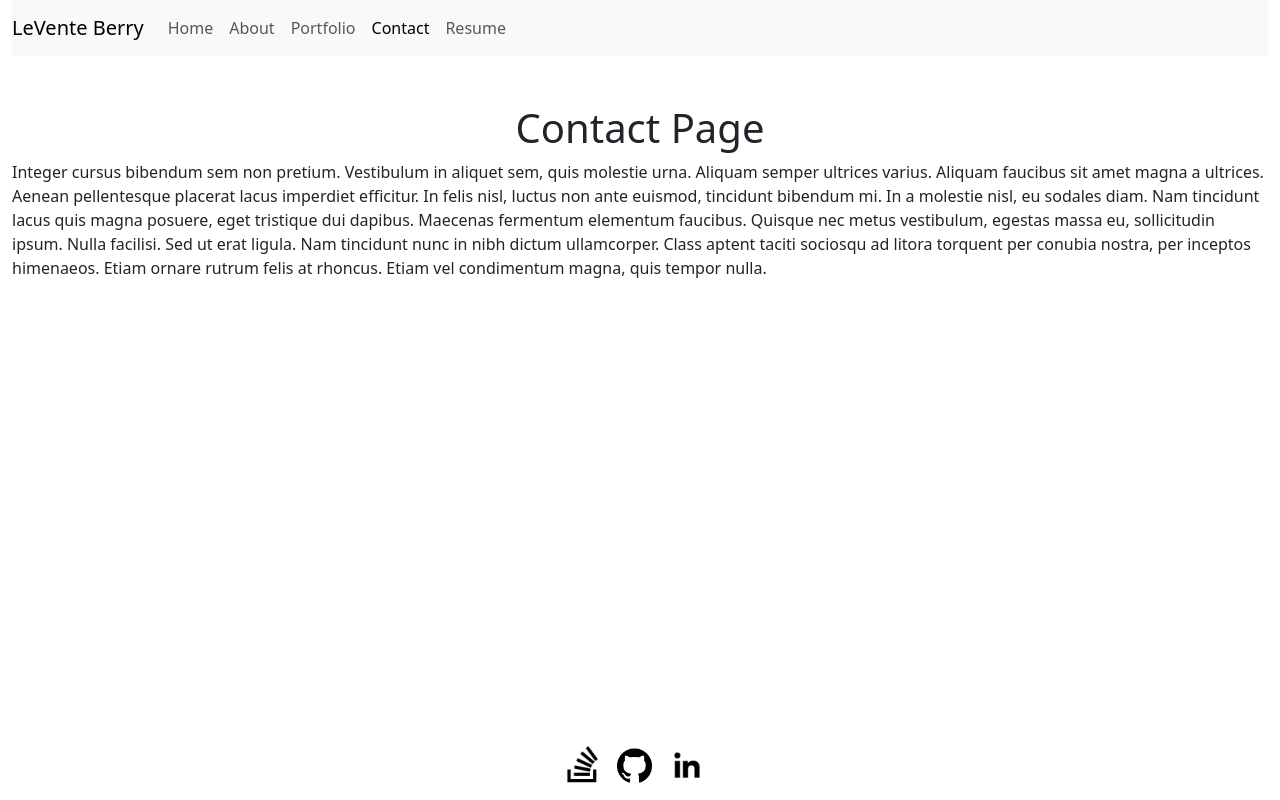
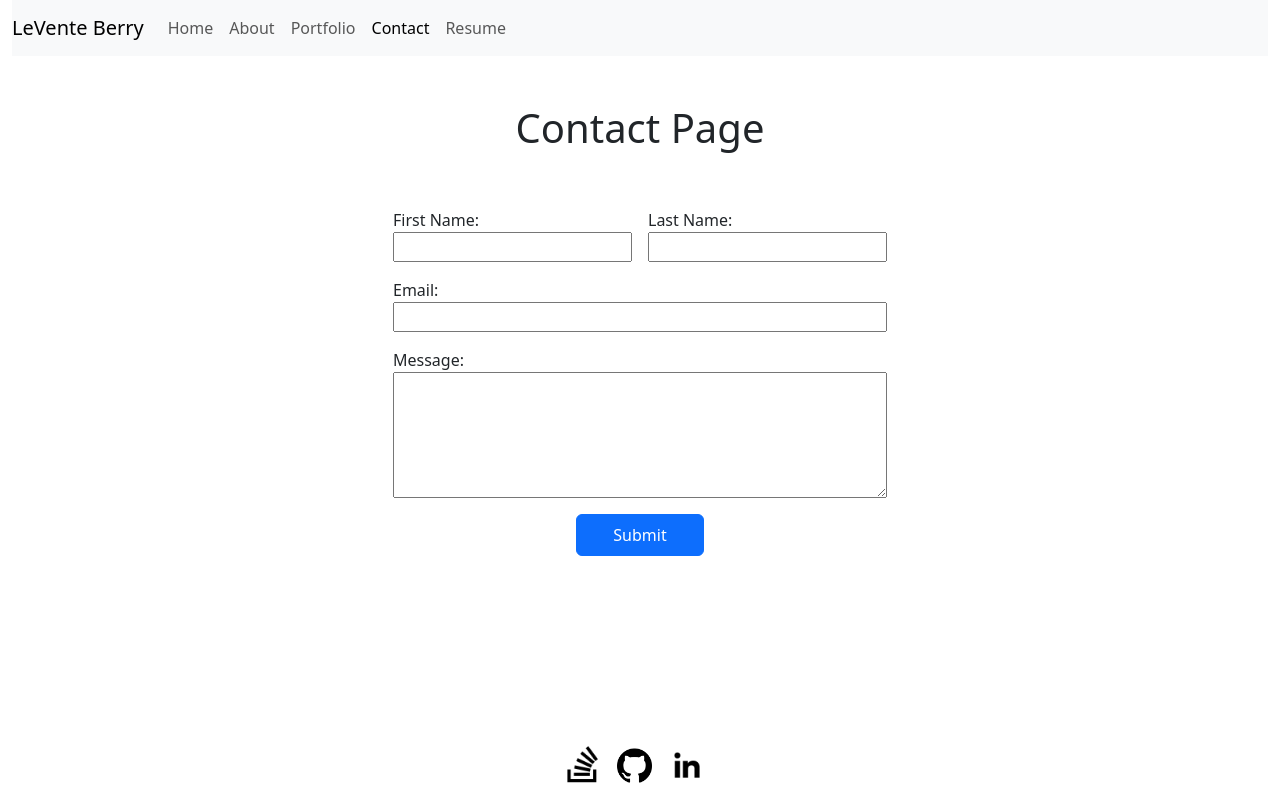
Before and after one commit to leventeberry/my-react-portfolio, a React (Vite) app: page /Contact in a window 1280 px wide. Built offline with nearby package versions, Linux system fonts and the light colour scheme.

Commit message:
adding functionality to contact page

```diff
--- a/src/pages/Contact.jsx
+++ b/src/pages/Contact.jsx
@@ -1,20 +1,77 @@
+import React, { useRef, useState } from 'react';
+
 export default function Contact() {
+  const fnameRef = useRef(null);
+  const lnameRef = useRef(null);
+  const emailRef = useRef(null);
+  const messageRef = useRef(null);
+  const [formError, setFormError] = useState('');
+
+  const checkFields = () => {
+    const fname = fnameRef.current.value.trim();
+    const lname = lnameRef.current.value.trim();
+    const email = emailRef.current.value.trim();
+    const message = messageRef.current.value.trim();
+
+    if (fname === '' && lname === '' && email === '' && message === '') {
+      setFormError('Please fill out the entire form before submitting!');
+    } else {
+      setFormError('');
+    }
+  };
+
   return (
     <div className="mt-5">
       <h1 className="text-center">Contact Page</h1>
-        <p>
-          Integer cursus bibendum sem non pretium. Vestibulum in aliquet sem, quis
-          molestie urna. Aliquam semper ultrices varius. Aliquam faucibus sit amet
-          magna a ultrices. Aenean pellentesque placerat lacus imperdiet
-          efficitur. In felis nisl, luctus non ante euismod, tincidunt bibendum
-          mi. In a molestie nisl, eu sodales diam. Nam tincidunt lacus quis magna
-          posuere, eget tristique dui dapibus. Maecenas fermentum elementum
-          faucibus. Quisque nec metus vestibulum, egestas massa eu, sollicitudin
-          ipsum. Nulla facilisi. Sed ut erat ligula. Nam tincidunt nunc in nibh
-          dictum ullamcorper. Class aptent taciti sociosqu ad litora torquent per
-          conubia nostra, per inceptos himenaeos. Etiam ornare rutrum felis at
-          rhoncus. Etiam vel condimentum magna, quis tempor nulla.
-        </p>
+      <form className="d-flex flex-column mt-5" action="#" id="contact-form">
+        <div className="d-flex flex-wrap">
+          <div className="d-flex flex-column p-2">
+            <label htmlFor="fname">First Name:</label>
+            <input
+              type="text"
+              name="fname"
+              id="fname"
+              ref={fnameRef}
+              onBlur={checkFields}
+            />
+          </div>
+          <div className="d-flex flex-column p-2">
+            <label htmlFor="lname">Last Name:</label>
+            <input
+              type="text"
+              name="lname"
+              id="lname"
+              ref={lnameRef}
+              onBlur={checkFields}
+            />
+          </div>
+        </div>
+        <div className="d-flex flex-column p-2">
+          <label htmlFor="email">Email:</label>
+          <input
+            type="text"
+            name="email"
+            id="email"
+            ref={emailRef}
+            onBlur={checkFields}
+          />
+        </div>
+        <div className="d-flex flex-column p-2">
+          <label htmlFor="message">Message:</label>
+          <textarea
+            name="message"
+            id="message"
+            cols="50"
+            rows="5"
+            ref={messageRef}
+            onBlur={checkFields}
+          ></textarea>
+        </div>
+        <div className="d-flex flex-column align-items-center">
+          {formError && <div>{formError}</div>}
+          <button type="submit" className="btn btn-primary p-2 col-3 mt-2">Submit</button>
+        </div>
+      </form>
     </div>
   );
 }
```
Lines whose indentation alone changed are shown as unchanged.
